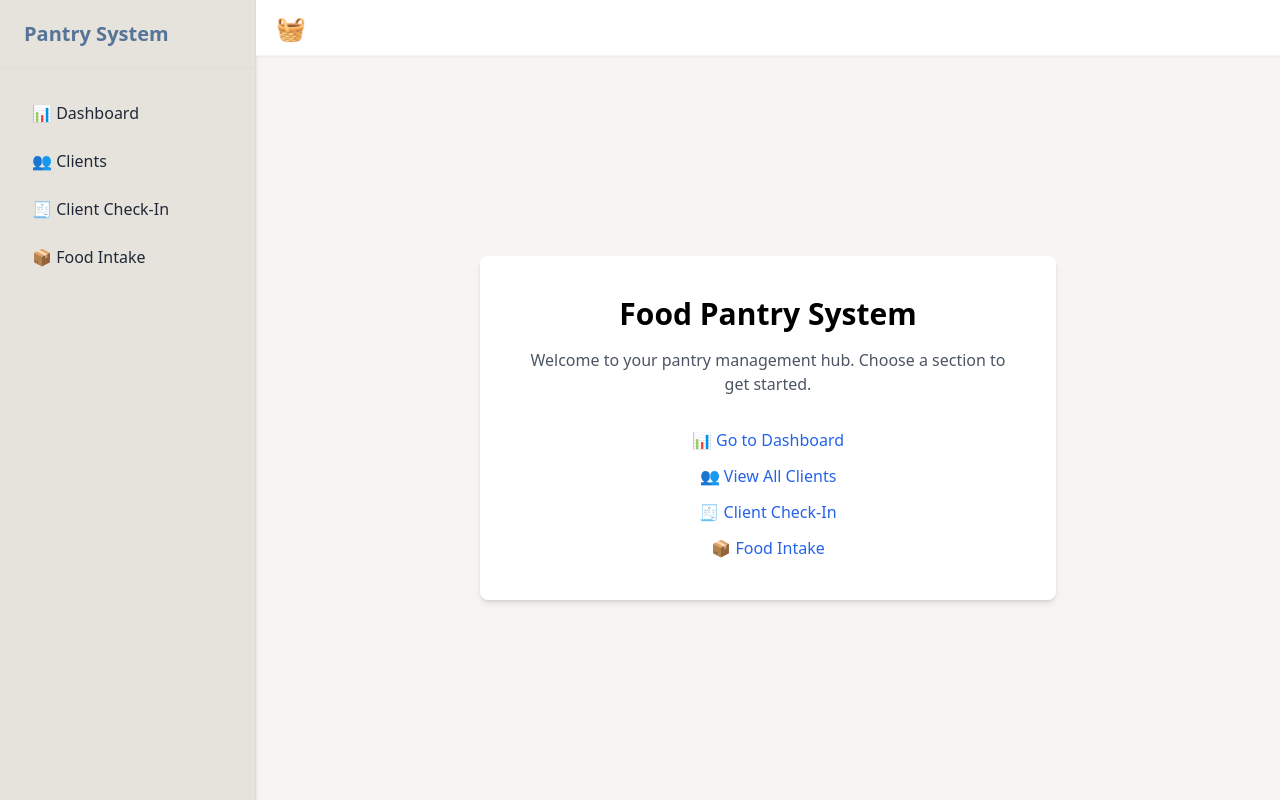
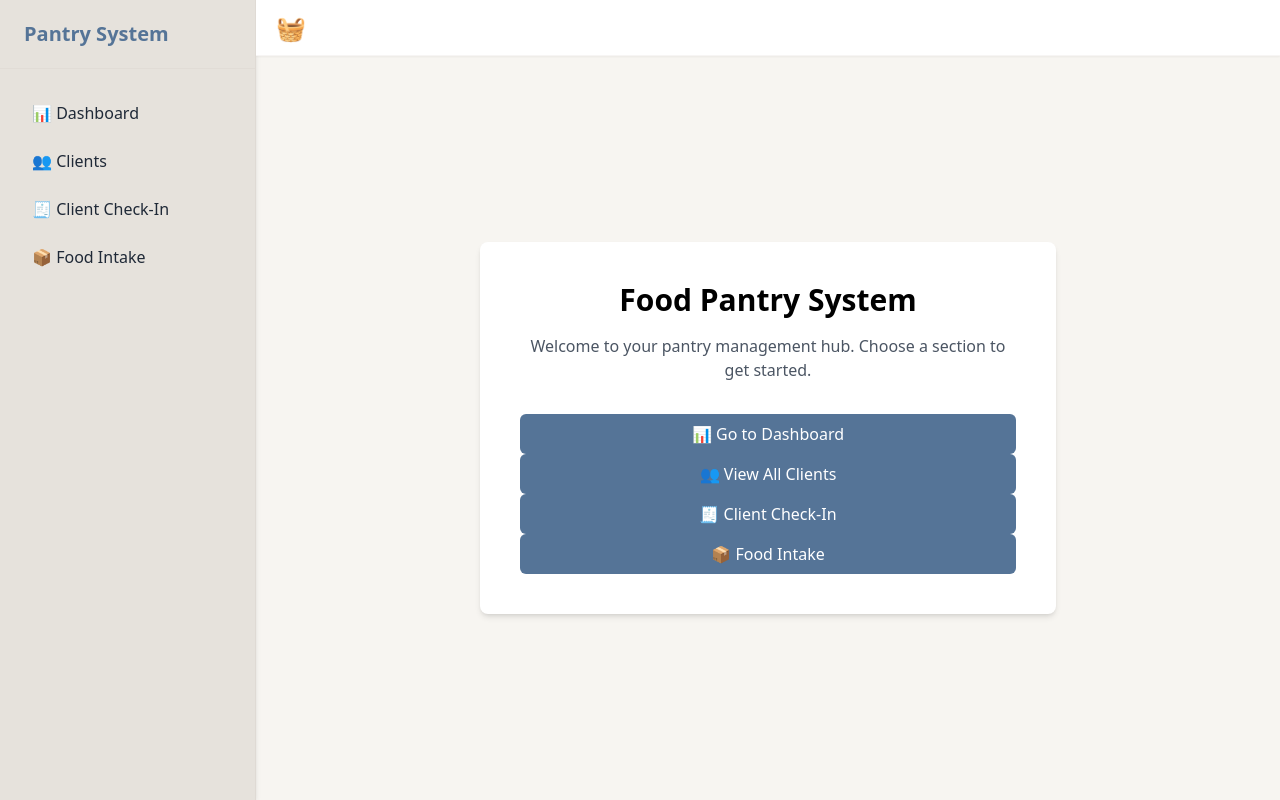
Before and after one commit to calie-png/Pantry, a React (Vite) app: page / in a window 1280 px wide. Built offline with nearby package versions, Linux system fonts and the light colour scheme; no server answers.

Commit message:
Update Home.tsx

```diff
--- a/src/pages/Home.tsx
+++ b/src/pages/Home.tsx
@@ -1,3 +1,5 @@
+import Button from "../components/Button";
+
 export default function Home() {
   return (
     <div className="flex items-center justify-center h-full px-4">
@@ -8,21 +10,23 @@ export default function Home() {
         </p>
 
         <div className="space-y-3">
-          <a href="/dashboard" className="block text-blue-600 hover:underline">
-            📊 Go to Dashboard
+
+          <a href="/dashboard">
+            <Button type="button">📊 Go to Dashboard</Button>
           </a>
 
-          <a href="/clients" className="block text-blue-600 hover:underline">
-            👥 View All Clients
+          <a href="/clients">
+            <Button type="button">👥 View All Clients</Button>
           </a>
 
-          <a href="/checkin" className="block text-blue-600 hover:underline">
-            🧾 Client Check-In
+          <a href="/checkin">
+            <Button type="button">🧾 Client Check-In</Button>
           </a>
 
-          <a href="/intake" className="block text-blue-600 hover:underline">
-            📦 Food Intake
+          <a href="/intake">
+            <Button type="button">📦 Food Intake</Button>
           </a>
+
         </div>
       </div>
     </div>
```
